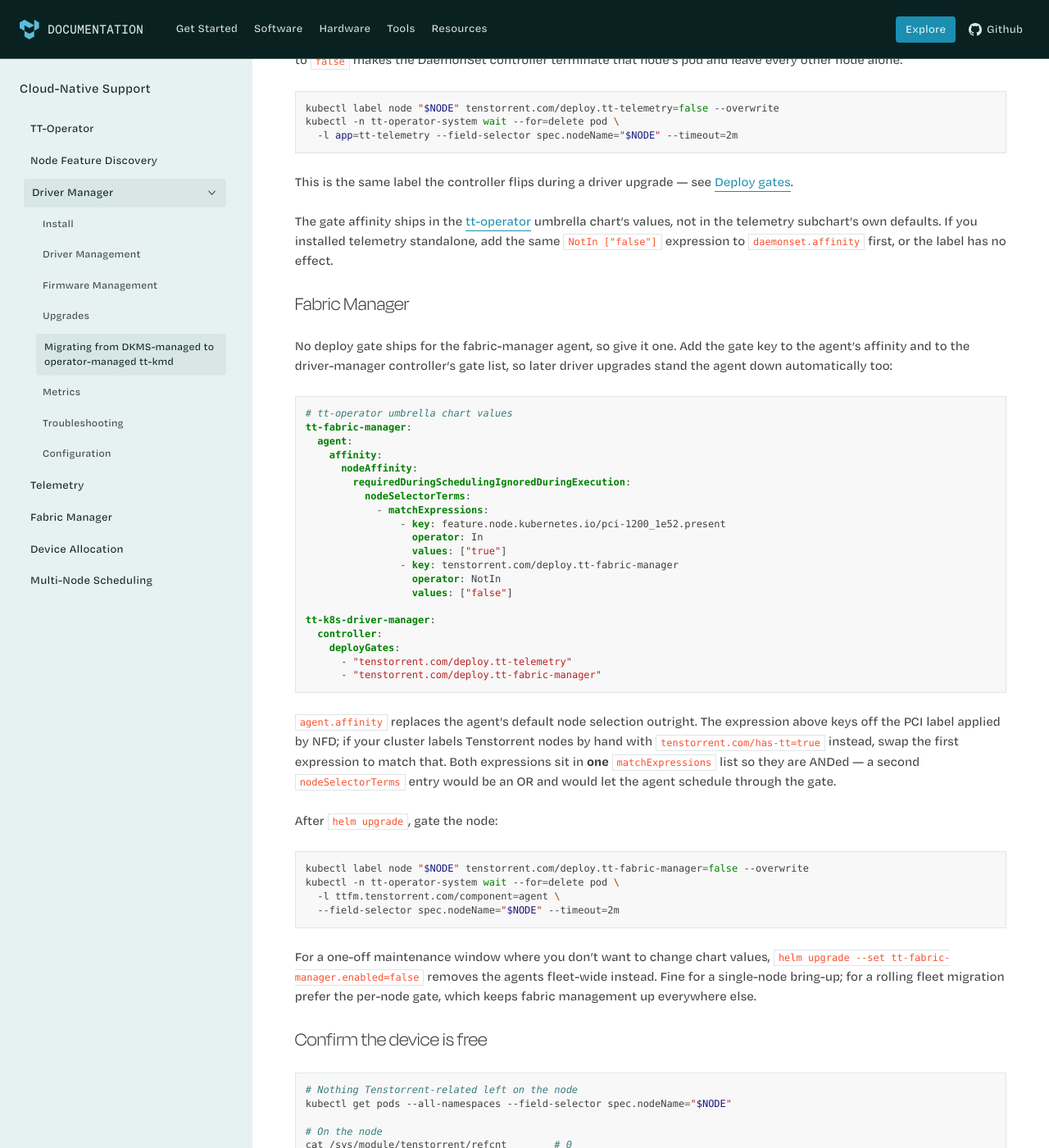
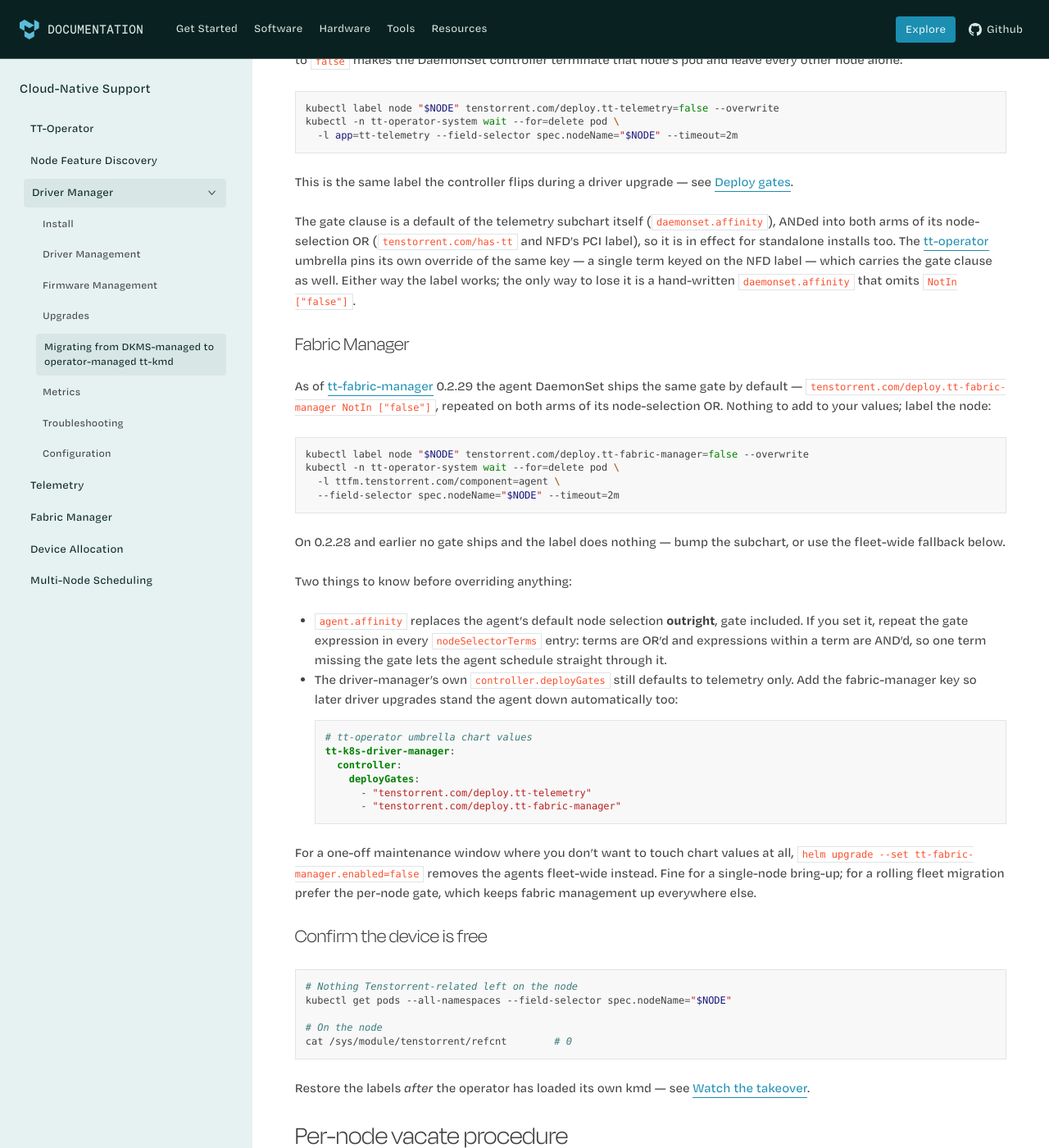
Before and after one commit to tenstorrent/tt-k8s-driver-manager, a Sphinx documentation site: the page built from docs/migrating-from-dkms.md, in a window 1280 px wide and 1400 px high, scrolled down 2091 px. Shown: the whole window at 82% size. Built offline with Sphinx 7.4.7 and the Read the Docs theme 3.1.0, drawn with Linux system fonts in a browser that asks for light colours; some web fonts are replaced.

Commit message:
docs: fabric-manager ships its own deploy gate as of 0.2.29
tt-fabric-manager 0.2.29 added tenstorrent.com/deploy.tt-fabric-manager
to the agent DaemonSet's default affinity, repeated on both arms of its
node-selection OR. The umbrella took that bump, so the values snippet
this guide told operators to write is now redundant — drop it and just
document the label, keeping the deployGates addition (still
telemetry-only by default) and the agent.affinity override caveat, which
now silently drops the gate rather than merely replacing node selection.

Also correct the telemetry note: the gate clause is a default of the
telemetry subchart itself (verified at 0.1.3 and 0.2.0), not something
that only ships in the umbrella's values, so standalone installs honor
the label too.

driver.md's deploy-gates section listed tt-telemetry and "future
workloads"; name fabric-manager now that it ships the gate.

````diff
--- a/docs/migrating-from-dkms.md
+++ b/docs/migrating-from-dkms.md
@@ -96,51 +96,24 @@
 This is the same label the controller flips during a driver upgrade —
 see [Deploy gates](driver.md#deploy-gates).
 
-The gate affinity ships in the
-[tt-operator](https://docs.tenstorrent.com/tt-operator/) umbrella
-chart's values, not in the telemetry subchart's own defaults. If you
-installed telemetry standalone, add the same `NotIn ["false"]`
-expression to `daemonset.affinity` first, or the label has no effect.
+The gate clause is a default of the telemetry subchart itself
+(`daemonset.affinity`), ANDed into both arms of its node-selection OR
+(`tenstorrent.com/has-tt` and NFD's PCI label), so it is in effect for
+standalone installs too. The
+[tt-operator](https://docs.tenstorrent.com/tt-operator/) umbrella pins
+its own override of the same key — a single term keyed on the NFD label
+— which carries the gate clause as well. Either way the label works; the
+only way to lose it is a hand-written `daemonset.affinity` that omits
+`NotIn ["false"]`.
 
 ### Fabric Manager
 
-No deploy gate ships for the fabric-manager agent, so give it one. Add
-the gate key to the agent's affinity and to the driver-manager
-controller's gate list, so later driver upgrades stand the agent down
-automatically too:
-
-```yaml
-# tt-operator umbrella chart values
-tt-fabric-manager:
-  agent:
-    affinity:
-      nodeAffinity:
-        requiredDuringSchedulingIgnoredDuringExecution:
-          nodeSelectorTerms:
-            - matchExpressions:
-                - key: feature.node.kubernetes.io/pci-1200_1e52.present
-                  operator: In
-                  values: ["true"]
-                - key: tenstorrent.com/deploy.tt-fabric-manager
-                  operator: NotIn
-                  values: ["false"]
-
-tt-k8s-driver-manager:
-  controller:
-    deployGates:
-      - "tenstorrent.com/deploy.tt-telemetry"
-      - "tenstorrent.com/deploy.tt-fabric-manager"
-```
-
-`agent.affinity` replaces the agent's default node selection outright.
-The expression above keys off the PCI label applied by NFD; if your
-cluster labels Tenstorrent nodes by hand with
-`tenstorrent.com/has-tt=true` instead, swap the first expression to
-match that. Both expressions sit in **one** `matchExpressions` list so
-they are ANDed — a second `nodeSelectorTerms` entry would be an OR and
-would let the agent schedule through the gate.
-
-After `helm upgrade`, gate the node:
+As of
+[tt-fabric-manager](https://docs.tenstorrent.com/tt-fabric-manager/)
+0.2.29 the agent DaemonSet ships the same gate by default —
+`tenstorrent.com/deploy.tt-fabric-manager NotIn ["false"]`, repeated on
+both arms of its node-selection OR. Nothing to add to your values; label
+the node:
 
 ```bash
 kubectl label node "$NODE" tenstorrent.com/deploy.tt-fabric-manager=false --overwrite
@@ -149,11 +122,34 @@
   --field-selector spec.nodeName="$NODE" --timeout=2m
 ```
 
-For a one-off maintenance window where you don't want to change chart
-values, `helm upgrade --set tt-fabric-manager.enabled=false` removes the
-agents fleet-wide instead. Fine for a single-node bring-up; for a
-rolling fleet migration prefer the per-node gate, which keeps fabric
-management up everywhere else.
+On 0.2.28 and earlier no gate ships and the label does nothing — bump
+the subchart, or use the fleet-wide fallback below.
+
+Two things to know before overriding anything:
+
+- `agent.affinity` replaces the agent's default node selection
+  **outright**, gate included. If you set it, repeat the gate expression
+  in every `nodeSelectorTerms` entry: terms are OR'd and expressions
+  within a term are AND'd, so one term missing the gate lets the agent
+  schedule straight through it.
+- The driver-manager's own `controller.deployGates` still defaults to
+  telemetry only. Add the fabric-manager key so later driver upgrades
+  stand the agent down automatically too:
+
+  ```yaml
+  # tt-operator umbrella chart values
+  tt-k8s-driver-manager:
+    controller:
+      deployGates:
+        - "tenstorrent.com/deploy.tt-telemetry"
+        - "tenstorrent.com/deploy.tt-fabric-manager"
+  ```
+
+For a one-off maintenance window where you don't want to touch chart
+values at all, `helm upgrade --set tt-fabric-manager.enabled=false`
+removes the agents fleet-wide instead. Fine for a single-node bring-up;
+for a rolling fleet migration prefer the per-node gate, which keeps
+fabric management up everywhere else.
 
 ### Confirm the device is free
 
````
Also changed, not shown: docs/driver.md (+9 -5 lines), docs/troubleshooting.md (+3 -1 lines).
